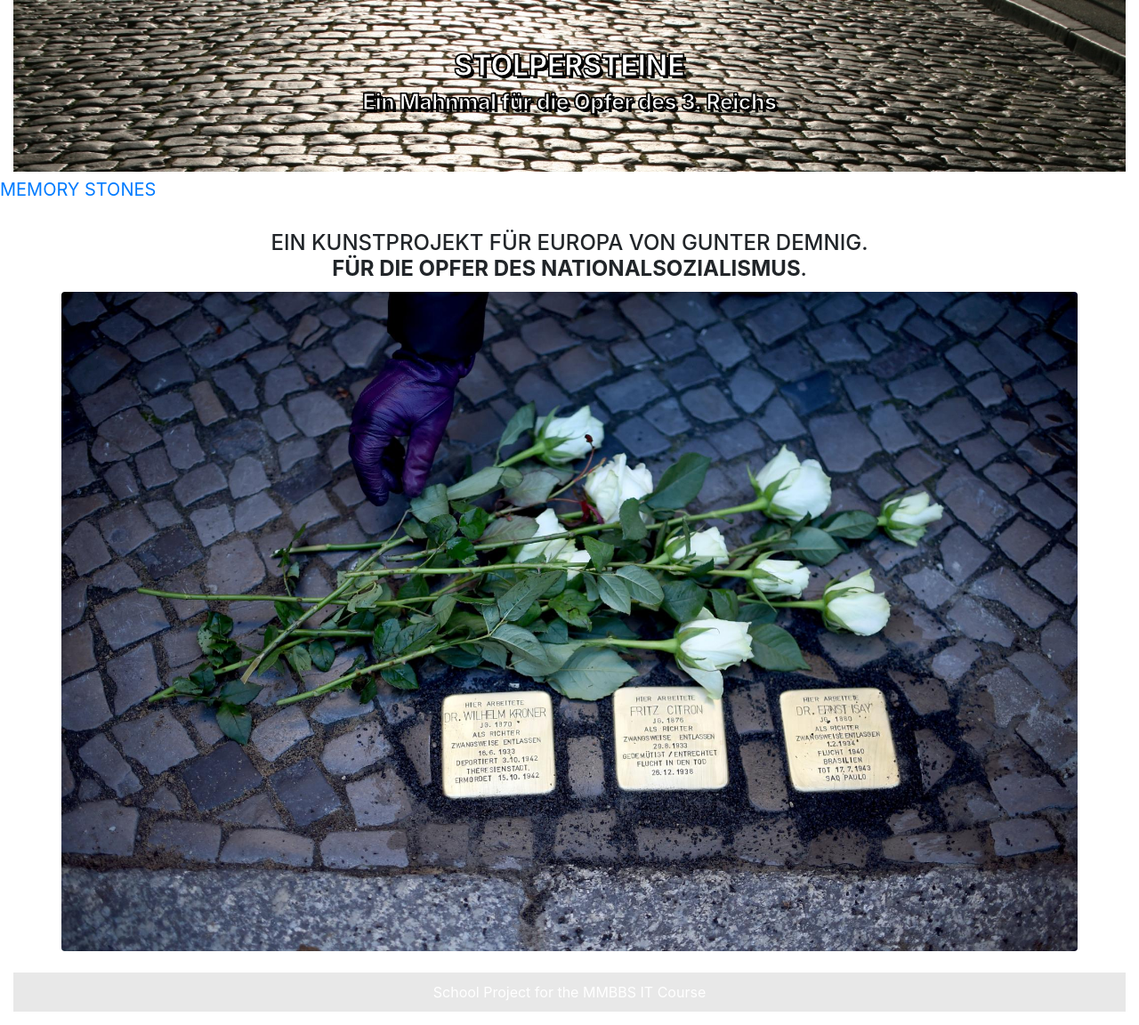
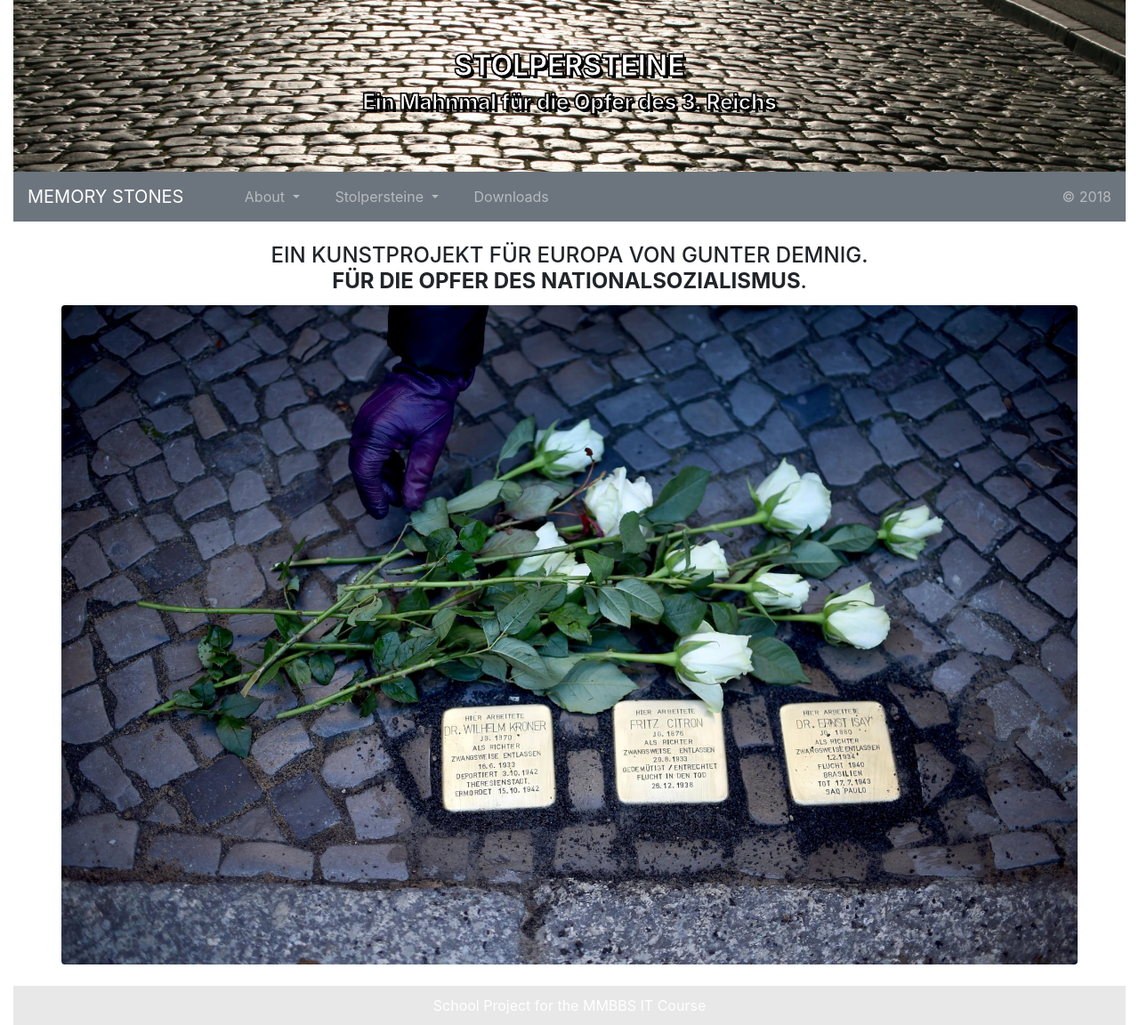
Before and after one commit to LukeBu95/memoryStones, a PHP site: page /index.php in a window 1280 px wide. Shown: the whole page at 89% size. Run offline with PHP 8.4, Linux system fonts and the light colour scheme; some libraries are stand-ins or nearby versions.

Commit message:
REPAIR bootstrap

```diff
--- a/web/index.php
+++ b/web/index.php
@@ -54,7 +54,7 @@ if(isset($_GET['link']) && !empty($_GET['link'])) {
 		</div>
 	</div>
 	<div class="row">
-		<div class="col-md-12>
+		<div class="col-md-12">
 			<nav class="navbar navbar-expand-md navbar-dark bg-secondary nav-justified">
 				<a class="navbar-brand" href="?link"> MEMORY STONES</a>
 				<button class="navbar-toggler navbar-toggler-right" type="button" data-toggle="collapse" data-target="#navbarText" aria-controls="navbarText" aria-expanded="true" aria-label="Toggle navigation">
```
Also changed, not shown: 4 other files.
